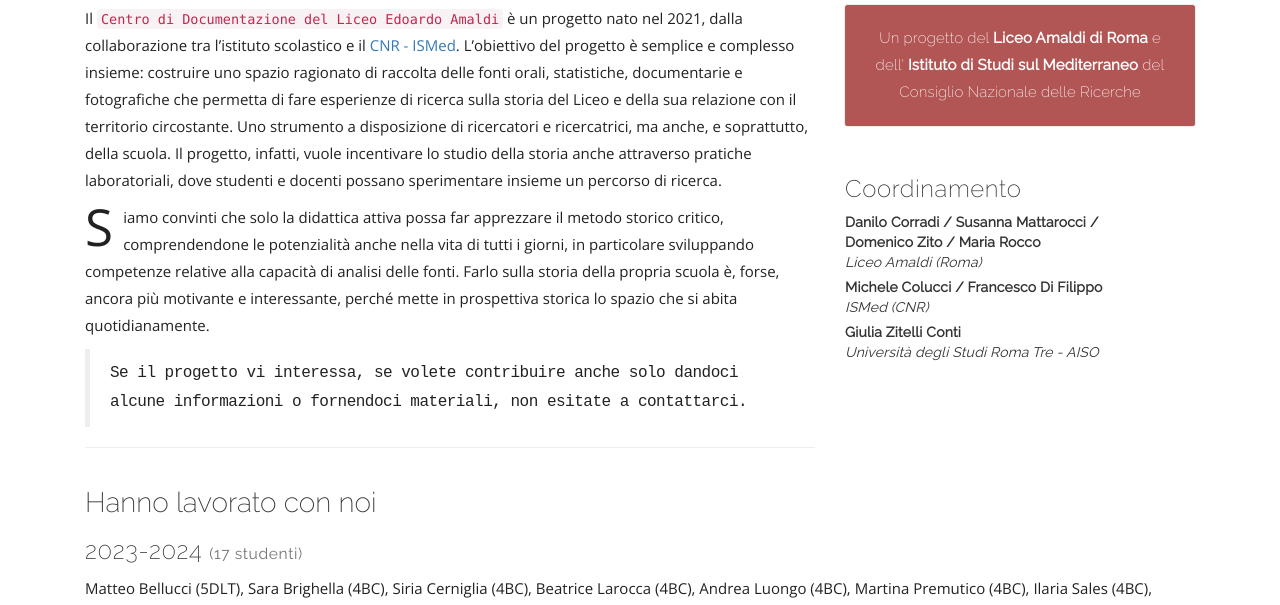
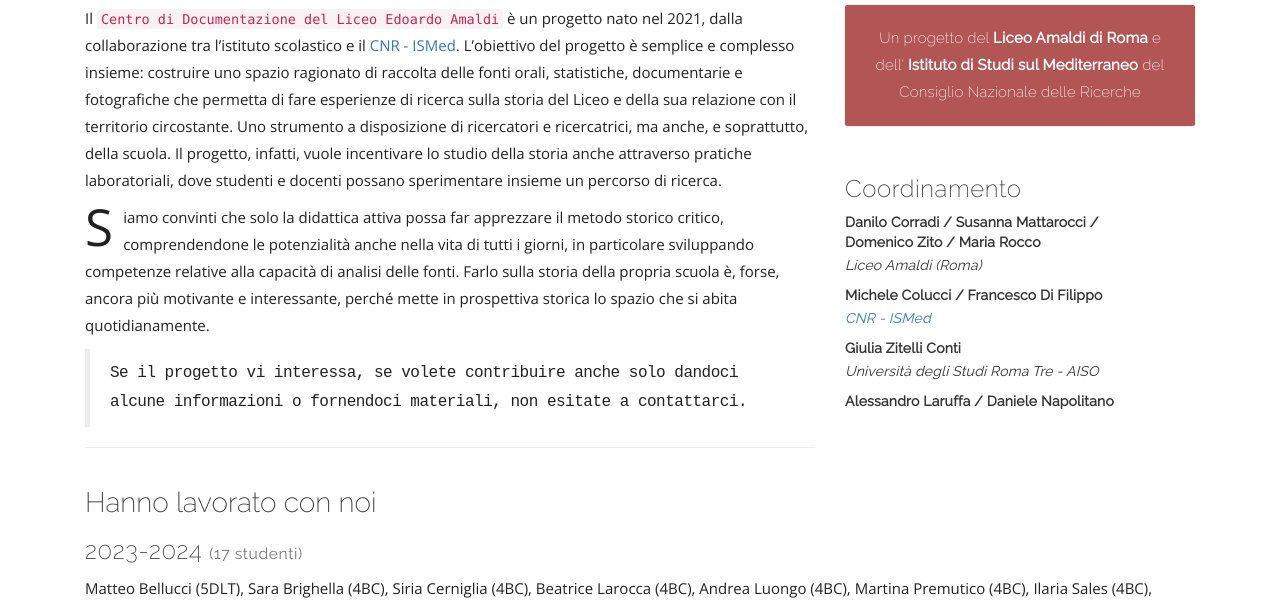
Before and after one commit to pankus/amaldistoria, a Flask app: page / in a window 1280 px wide. Shown: the part 396-1001 px from the top of the page. Run offline with Flask 2, Linux system fonts and the light colour scheme; some libraries are stand-ins or nearby versions.

Commit message:
coordinamento

```diff
--- a/amaldiapp/static/css/assets/amaldi.css
+++ b/amaldiapp/static/css/assets/amaldi.css
@@ -101,7 +101,8 @@
 }
 
 .dd-sub {
-  margin-bottom: 5px;
+  margin-bottom: 10px;
+  margin-top: 3px;
 }
 
 .panel-box {
--- a/amaldiapp/static/css/assets/amaldi_simple.css
+++ b/amaldiapp/static/css/assets/amaldi_simple.css
@@ -318,7 +318,8 @@
 }
 
 .dd-sub {
-  margin-bottom: 5px;
+  margin-bottom: 10px;
+  margin-top: 3px;
 }
 
 #infoiscritti {
--- a/amaldiapp/templates/index.html
+++ b/amaldiapp/templates/index.html
@@ -86,9 +86,10 @@
               <dt>Danilo Corradi / Susanna Mattarocci / </br>Domenico Zito / Maria Rocco</dt>
               <dd class="dd-sub"><em>Liceo Amaldi (Roma)</em></dd>
               <dt>Michele Colucci / Francesco Di Filippo</dt>
-              <dd class="dd-sub"><em>ISMed (CNR)</em></dd>
+              <dd class="dd-sub"><em><a href="https://www.ismed.cnr.it/" target="_blank">CNR - ISMed</a></em></dd>
               <dt>Giulia Zitelli Conti <small> &nbsp;&nbsp; </small></dt>
               <dd class="dd-sub"><em>Università degli Studi Roma Tre - AISO</em></dd>
+              <dt>Alessandro Laruffa / Daniele Napolitano</dt>
           </dl>
 
           <div class="clearfix"></div>
```
